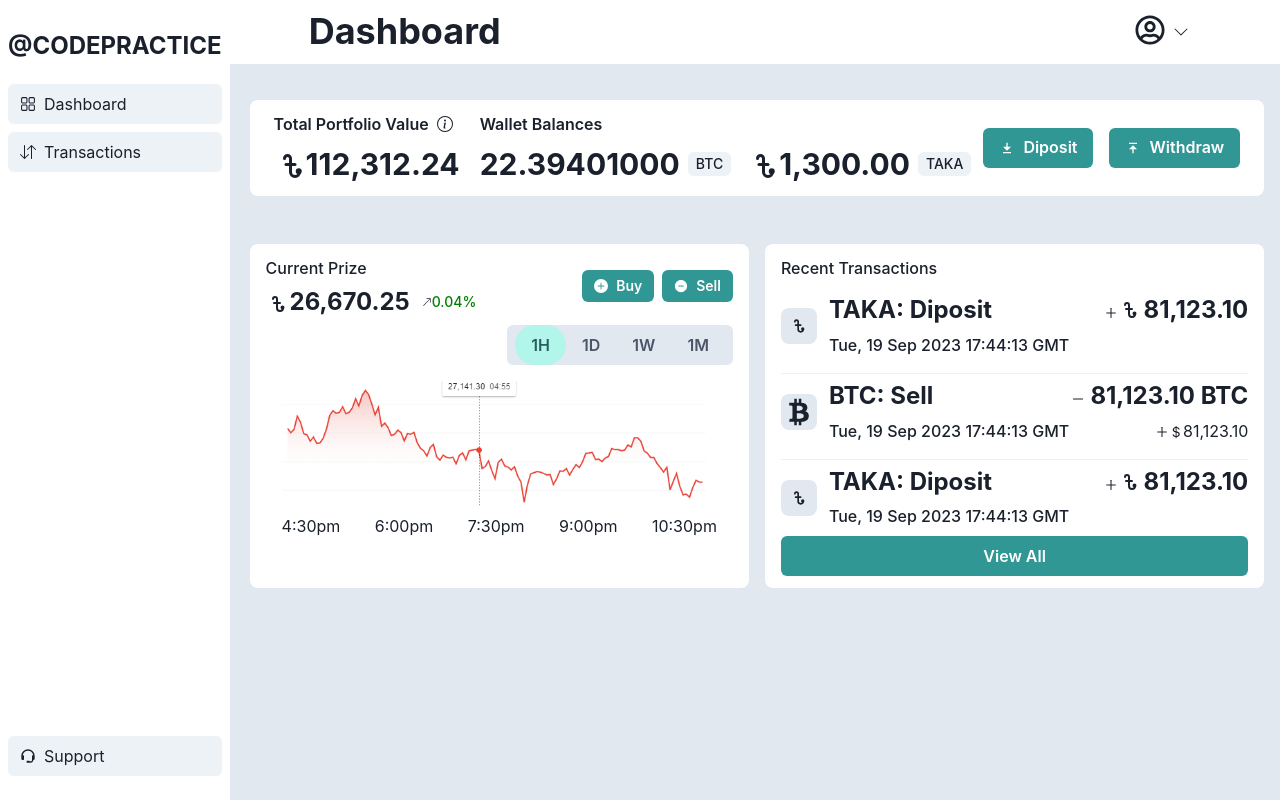
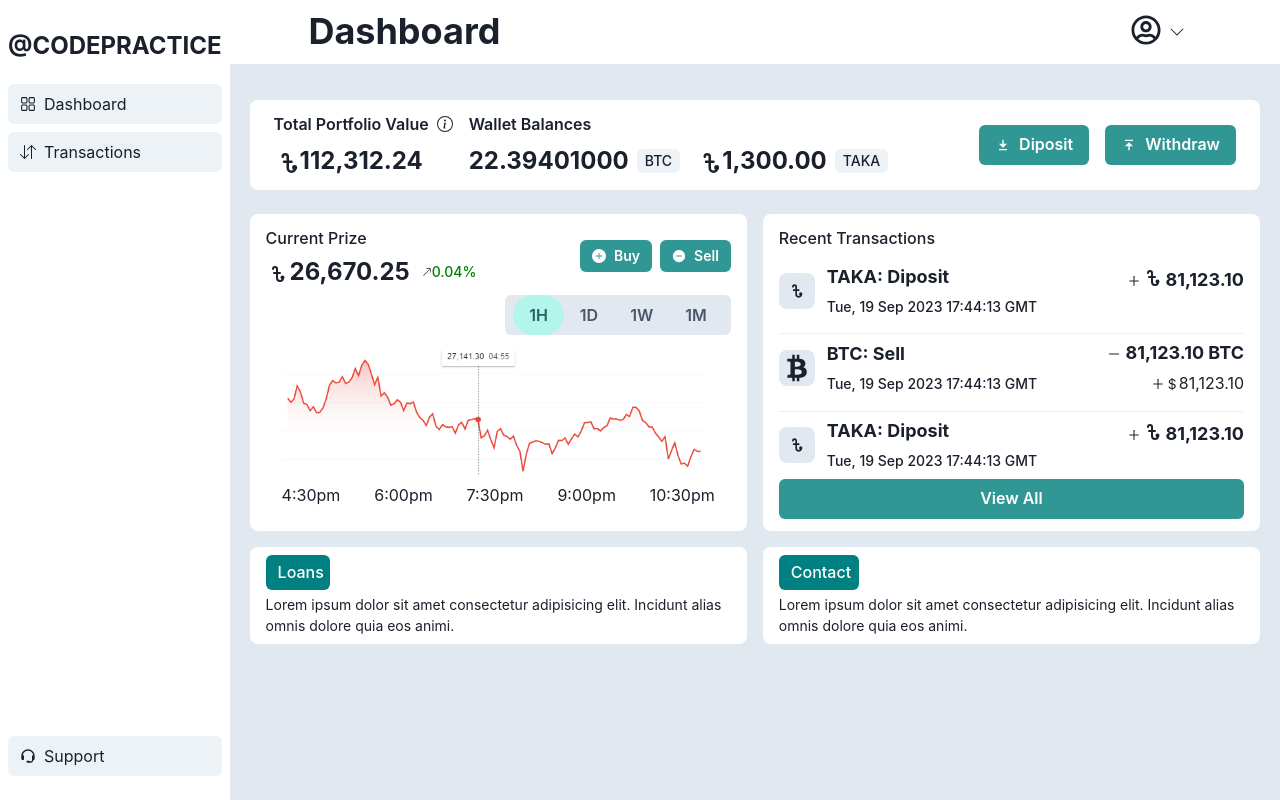
Before and after one commit to CautiousCoder/foodyZone, a React (Vite) app: page / in a window 1280 px wide. Built offline with nearby package versions, Linux system fonts and the light colour scheme.

Commit message:
Dashboard design completed.

```diff
--- a/src/Components/MiddleDashboardView.jsx
+++ b/src/Components/MiddleDashboardView.jsx
@@ -71,7 +71,7 @@ const MiddleDashboardView = ({ props }) => {
     },
   ];
   return (
-    <Container maxW="container.lg" mt="12" px="0">
+    <Container maxW="container.lg" mt="6" px="0">
       <Grid
         minH="80"
         templateColumns={{ base: "repeat(1, 1fr)", md: "repeat(2, 1fr)" }}
@@ -102,7 +102,7 @@ const MiddleDashboardView = ({ props }) => {
                 <Flex>
                   <Heading
                     fontSize={{
-                      base: "20px",
+                      base: "18px",
                       md: "2xs",
                       lg: "2xl",
                     }}
@@ -211,13 +211,13 @@ const MiddleDashboardView = ({ props }) => {
                       as={trans.nameIcon}
                     />
                     <Stack ml="3">
-                      <Heading as="h2" fontSize="2xl">
+                      <Heading as="h2" fontSize="18px">
                         {trans.token}: {trans.sell ? "Sell" : "Diposit"}
                       </Heading>
                       <Text
                         fontSize={{
                           base: "12px",
-                          lg: "16px",
+                          lg: "14px",
                         }}
                         fontWeight="medium"
                       >
@@ -226,7 +226,7 @@ const MiddleDashboardView = ({ props }) => {
                     </Stack>
                   </Flex>
                   <Stack>
-                    <Heading as="h2" fontSize="2xl">
+                    <Heading as="h2" fontSize="18px">
                       <Icon
                         fontSize="sm"
                         mb="-0.5"
@@ -268,8 +268,68 @@ const MiddleDashboardView = ({ props }) => {
             </Button>
           </Stack>
         </GridItem>
-        <GridItem bg="white" rounded="lg" rowSpan={1} colSpan={1} />
-        <GridItem bg="white" rounded="lg" rowSpan={1} colSpan={1} />
+        <GridItem
+          bg="white"
+          rounded="lg"
+          rowSpan={1}
+          colSpan={1}
+          px={{
+            base: "2",
+            sm: "3",
+            md: "4",
+          }}
+          py="2"
+        >
+          <Stack gap={1}>
+            <Tag
+              as="span"
+              maxW={16}
+              textTransform="capitalize"
+              fontSize="medium"
+              bg={"teal"}
+              py={2}
+              px={3}
+              color={"white"}
+            >
+              loans
+            </Tag>
+            <Text fontWeight="sm" fontSize={{ base: "12px", md: "14px" }}>
+              Lorem ipsum dolor sit amet consectetur adipisicing elit. Incidunt
+              alias omnis dolore quia eos animi.
+            </Text>
+          </Stack>
+        </GridItem>
+        <GridItem
+          bg="white"
+          rounded="lg"
+          rowSpan={1}
+          colSpan={1}
+          px={{
+            base: "2",
+            sm: "3",
+            md: "4",
+          }}
+          py="2"
+        >
+          <Stack gap={1}>
+            <Tag
+              as="span"
+              maxW={20}
+              textTransform="capitalize"
+              fontSize="medium"
+              bg={"teal"}
+              py={2}
+              px={3}
+              color={"white"}
+            >
+              contact
+            </Tag>
+            <Text fontWeight="sm" fontSize={{ base: "12px", md: "14px" }}>
+              Lorem ipsum dolor sit amet consectetur adipisicing elit. Incidunt
+              alias omnis dolore quia eos animi.
+            </Text>
+          </Stack>
+        </GridItem>
       </Grid>
     </Container>
   );
--- a/src/Components/TopDashboardView.jsx
+++ b/src/Components/TopDashboardView.jsx
@@ -43,7 +43,7 @@ const TopDashboardView = ({ props }) => {
           }}
           gap={{
             base: "2",
-            lg: "5",
+            lg: "4",
           }}
         >
           <Stack>
@@ -66,17 +66,10 @@ const TopDashboardView = ({ props }) => {
                 mr="-3"
                 fontSize={{
                   base: "3xl",
-                  md: "4xl",
                 }}
                 as={TbCurrencyTaka}
               />
-              <Heading
-                as="h1"
-                fontSize={{
-                  base: "2xl",
-                  md: "3xl",
-                }}
-              >
+              <Heading as="h1" fontSize={"2xl"}>
                 112,312.24
               </Heading>
             </HStack>
@@ -94,13 +87,7 @@ const TopDashboardView = ({ props }) => {
             </Text>
             <Flex gap={4}>
               <HStack>
-                <Heading
-                  as="h1"
-                  fontSize={{
-                    base: "2xl",
-                    md: "3xl",
-                  }}
-                >
+                <Heading as="h1" fontSize={"2xl"}>
                   22.39401000
                 </Heading>
                 <Tag textTransform="uppercase" colorScheme="gray">
@@ -113,17 +100,10 @@ const TopDashboardView = ({ props }) => {
                   mr="-3"
                   fontSize={{
                     base: "3xl",
-                    md: "4xl",
                   }}
                   as={TbCurrencyTaka}
                 />
-                <Heading
-                  as="h1"
-                  fontSize={{
-                    base: "2xl",
-                    md: "3xl",
-                  }}
-                >
+                <Heading as="h1" fontSize={"2xl"}>
                   1,300.00
                 </Heading>
                 <Tag textTransform="uppercase" colorScheme="gray">
```
